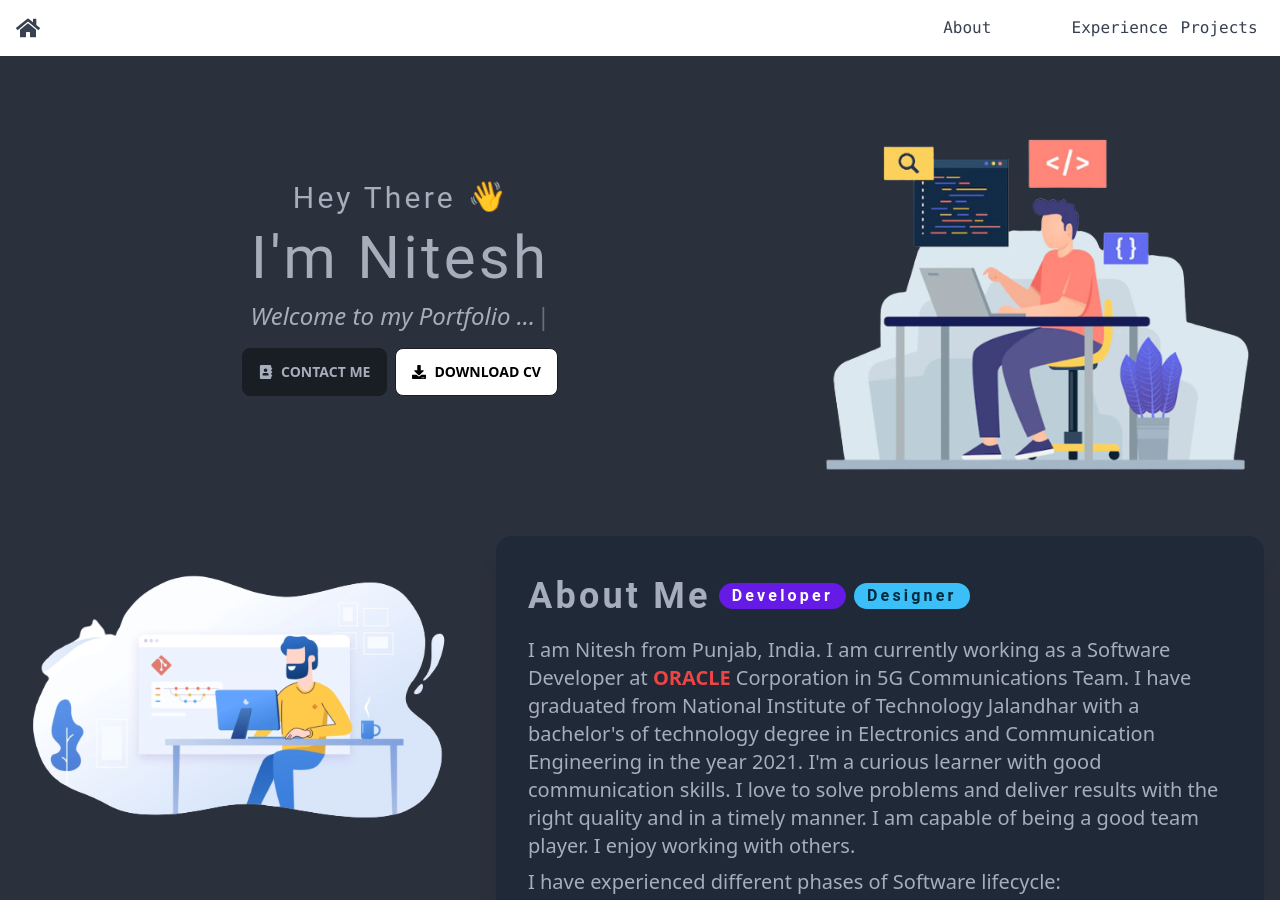
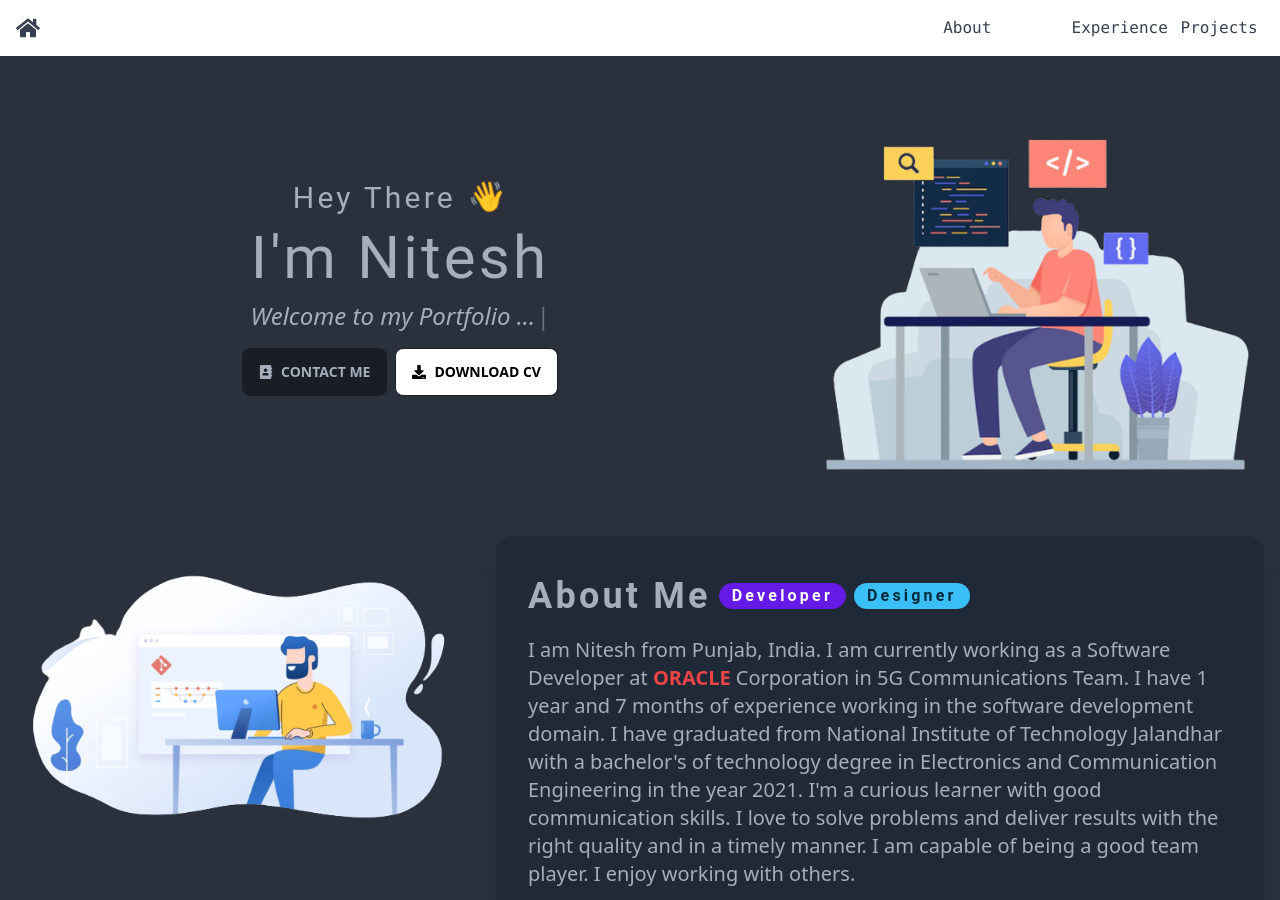
Before and after one commit to Niteshkumar152/Upgraded_Portfolio, a React (Create React App) app: page / in a window 1280 px wide. Shown: the top 900 px of the page. Built offline with nearby package versions, Linux system fonts and the light colour scheme.

Commit message:
Some minor fixes

```diff
--- a/src/components/About.jsx
+++ b/src/components/About.jsx
@@ -22,13 +22,14 @@ export const About = () => {
         <p className="text-base lg:text-xl cursor-default font-sans inline">
           I am Nitesh from Punjab, India. I am currently working as a Software
           Developer at <span className="text-red-500 font-bold">ORACLE</span>{" "}
-          Corporation in 5G Communications Team. I have graduated from National
-          Institute of Technology Jalandhar with a bachelor's of technology
-          degree in Electronics and Communication Engineering in the year 2021.
-          I'm a curious learner with good communication skills. I love to solve
-          problems and deliver results with the right quality and in a timely
-          manner. I am capable of being a good team player. I enjoy working with
-          others.
+          Corporation in 5G Communications Team. I have 1 year and 7 months of
+          experience working in the software development domain. I have
+          graduated from National Institute of Technology Jalandhar with a
+          bachelor's of technology degree in Electronics and Communication
+          Engineering in the year 2021. I'm a curious learner with good
+          communication skills. I love to solve problems and deliver results
+          with the right quality and in a timely manner. I am capable of being a
+          good team player. I enjoy working with others.
         </p>
         <p className="text-base lg:text-xl cursor-default font-sans">
           I have experienced different phases of Software lifecycle:
--- a/src/components/Stats.jsx
+++ b/src/components/Stats.jsx
@@ -16,7 +16,7 @@ const Stats = () => {
         </div>
 
         <div className="stat">
-          <div className="stat-figure text-success">
+          <div className="stat-figure text-black">
             <FaBrain className="inline-block w-8 h-8 stroke-current" />
           </div>
           <div className="stat-title">
```
